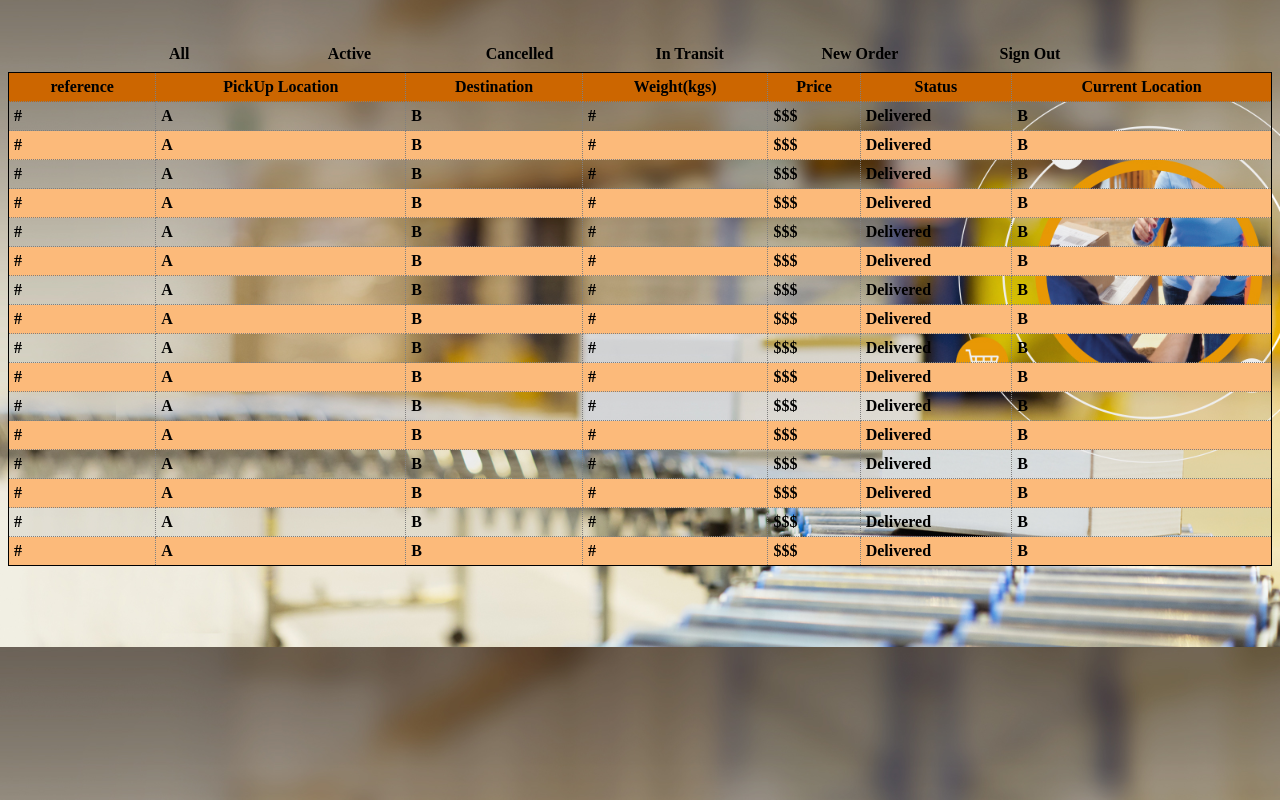
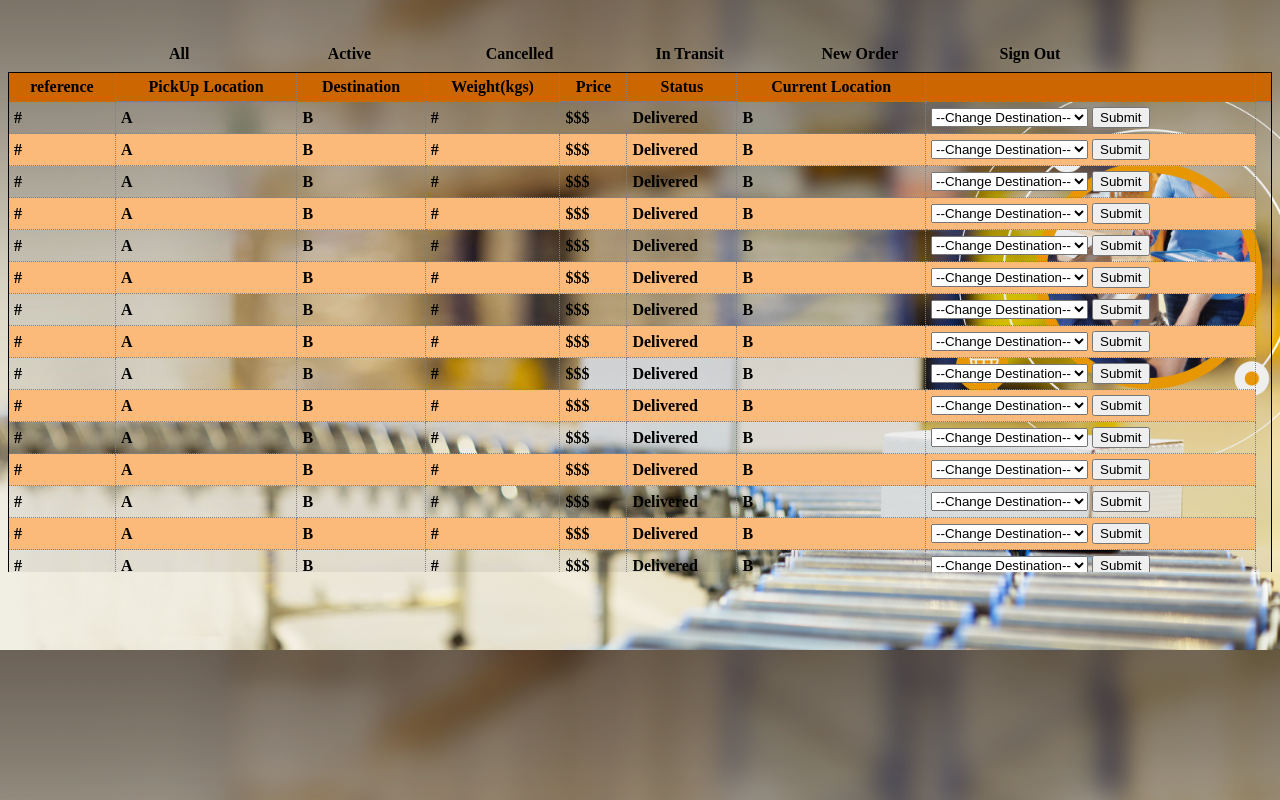
Before and after one commit to trekab/SendIT, a plain HTML site: page user.html in a window 1280 px wide. Drawn offline with Linux system fonts and the light colour scheme.

Commit message:
ft(change-destination): Add change destination capability to user's dashboard.
This commit delivers a user dashboard with a button to submit a new parcel delivery order destination.

[Delivers #161620372]

```diff
--- a/user.html
+++ b/user.html
@@ -43,6 +43,8 @@
 					<th>Price</th>
 					<th>Status</th>
 					<th>Current Location</th>
+					<th></th>
+					<th></th>
 				</thead>
 				<tbody>
 				<tr>
@@ -53,6 +55,15 @@
 					<td>$$$</td>
 					<td>Delivered</td>
 					<td>B</td>
+					<td>
+						<select name="change-destination">
+							<option value="" disabled selected>--Change Destination--</option>
+							<option value="a">A</option>
+							<option value="b">B</option>
+							<option value="c">C</option>
+						</select>
+						<button>Submit</button>
+					</td>
 				</tr>
 				<tr>
 					<td>#</td>
@@ -62,6 +73,15 @@
 					<td>$$$</td>
 					<td>Delivered</td>
 					<td>B</td>
+					<td>
+						<select name="change-destination">
+							<option value="" disabled selected>--Change Destination--</option>
+							<option value="a">A</option>
+							<option value="b">B</option>
+							<option value="c">C</option>
+						</select>
+						<button>Submit</button>
+					</td>
 				</tr>
 				<tr>
 					<td>#</td>
@@ -71,6 +91,15 @@
 					<td>$$$</td>
 					<td>Delivered</td>
 					<td>B</td>
+					<td>
+						<select name="change-destination">
+							<option value="" disabled selected>--Change Destination--</option>
+							<option value="a">A</option>
+							<option value="b">B</option>
+							<option value="c">C</option>
+						</select>
+						<button>Submit</button>
+					</td>
 				</tr>
 				<tr>
 					<td>#</td>
@@ -80,6 +109,15 @@
 					<td>$$$</td>
 					<td>Delivered</td>
 					<td>B</td>
+					<td>
+						<select name="change-destination">
+							<option value="" disabled selected>--Change Destination--</option>
+							<option value="a">A</option>
+							<option value="b">B</option>
+							<option value="c">C</option>
+						</select>
+						<button>Submit</button>
+					</td>
 				</tr>
 				<tr>
 					<td>#</td>
@@ -89,6 +127,15 @@
 					<td>$$$</td>
 					<td>Delivered</td>
 					<td>B</td>
+					<td>
+						<select name="change-destination">
+							<option value="" disabled selected>--Change Destination--</option>
+							<option value="a">A</option>
+							<option value="b">B</option>
+							<option value="c">C</option>
+						</select>
+						<button>Submit</button>
+					</td>
 				</tr>
 				<tr>
 					<td>#</td>
@@ -98,6 +145,15 @@
 					<td>$$$</td>
 					<td>Delivered</td>
 					<td>B</td>
+					<td>
+						<select name="change-destination">
+							<option value="" disabled selected>--Change Destination--</option>
+							<option value="a">A</option>
+							<option value="b">B</option>
+							<option value="c">C</option>
+						</select>
+						<button>Submit</button>
+					</td>
 				</tr>
 				<tr>
 					<td>#</td>
@@ -107,6 +163,15 @@
 					<td>$$$</td>
 					<td>Delivered</td>
 					<td>B</td>
+					<td>
+						<select name="change-destination">
+							<option value="" disabled selected>--Change Destination--</option>
+							<option value="a">A</option>
+							<option value="b">B</option>
+							<option value="c">C</option>
+						</select>
+						<button>Submit</button>
+					</td>
 				</tr>
 				<tr>
 					<td>#</td>
@@ -116,6 +181,15 @@
 					<td>$$$</td>
 					<td>Delivered</td>
 					<td>B</td>
+					<td>
+						<select name="change-destination">
+							<option value="" disabled selected>--Change Destination--</option>
+							<option value="a">A</option>
+							<option value="b">B</option>
+							<option value="c">C</option>
+						</select>
+						<button>Submit</button>
+					</td>
 				</tr>
 				<tr>
 					<td>#</td>
@@ -125,6 +199,15 @@
 					<td>$$$</td>
 					<td>Delivered</td>
 					<td>B</td>
+					<td>
+						<select name="change-destination">
+							<option value="" disabled selected>--Change Destination--</option>
+							<option value="a">A</option>
+							<option value="b">B</option>
+							<option value="c">C</option>
+						</select>
+						<button>Submit</button>
+					</td>
 				</tr>
 				<tr>
 					<td>#</td>
@@ -134,6 +217,15 @@
 					<td>$$$</td>
 					<td>Delivered</td>
 					<td>B</td>
+					<td>
+						<select name="change-destination">
+							<option value="" disabled selected>--Change Destination--</option>
+							<option value="a">A</option>
+							<option value="b">B</option>
+							<option value="c">C</option>
+						</select>
+						<button>Submit</button>
+					</td>
 				</tr>
 				<tr>
 					<td>#</td>
@@ -143,6 +235,15 @@
 					<td>$$$</td>
 					<td>Delivered</td>
 					<td>B</td>
+					<td>
+						<select name="change-destination">
+							<option value="" disabled selected>--Change Destination--</option>
+							<option value="a">A</option>
+							<option value="b">B</option>
+							<option value="c">C</option>
+						</select>
+						<button>Submit</button>
+					</td>
 				</tr>
 				<tr>
 					<td>#</td>
@@ -152,6 +253,15 @@
 					<td>$$$</td>
 					<td>Delivered</td>
 					<td>B</td>
+					<td>
+						<select name="change-destination">
+							<option value="" disabled selected>--Change Destination--</option>
+							<option value="a">A</option>
+							<option value="b">B</option>
+							<option value="c">C</option>
+						</select>
+						<button>Submit</button>
+					</td>
 				</tr>
 				<tr>
 					<td>#</td>
@@ -161,6 +271,15 @@
 					<td>$$$</td>
 					<td>Delivered</td>
 					<td>B</td>
+					<td>
+						<select name="change-destination">
+							<option value="" disabled selected>--Change Destination--</option>
+							<option value="a">A</option>
+							<option value="b">B</option>
+							<option value="c">C</option>
+						</select>
+						<button>Submit</button>
+					</td>
 				</tr>
 				<tr>
 					<td>#</td>
@@ -170,6 +289,15 @@
 					<td>$$$</td>
 					<td>Delivered</td>
 					<td>B</td>
+					<td>
+						<select name="change-destination">
+							<option value="" disabled selected>--Change Destination--</option>
+							<option value="a">A</option>
+							<option value="b">B</option>
+							<option value="c">C</option>
+						</select>
+						<button>Submit</button>
+					</td>
 				</tr>
 				<tr>
 					<td>#</td>
@@ -179,6 +307,15 @@
 					<td>$$$</td>
 					<td>Delivered</td>
 					<td>B</td>
+					<td>
+						<select name="change-destination">
+							<option value="" disabled selected>--Change Destination--</option>
+							<option value="a">A</option>
+							<option value="b">B</option>
+							<option value="c">C</option>
+						</select>
+						<button>Submit</button>
+					</td>
 				</tr>
 				<tr>
 					<td>#</td>
@@ -188,6 +325,15 @@
 					<td>$$$</td>
 					<td>Delivered</td>
 					<td>B</td>
+					<td>
+						<select name="change-destination">
+							<option value="" disabled selected>--Change Destination--</option>
+							<option value="a">A</option>
+							<option value="b">B</option>
+							<option value="c">C</option>
+						</select>
+						<button>Submit</button>
+					</td>
 				</tr>
 				</tbody>
 			</table>
```
